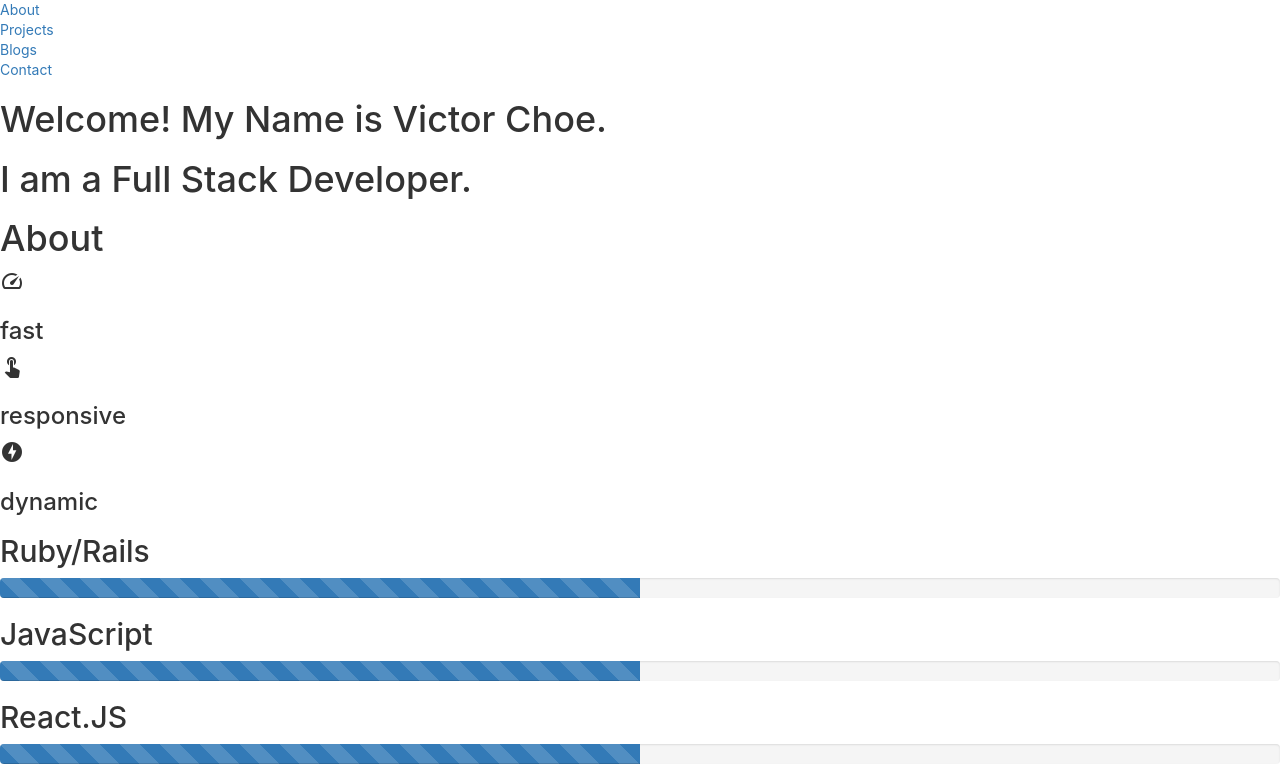
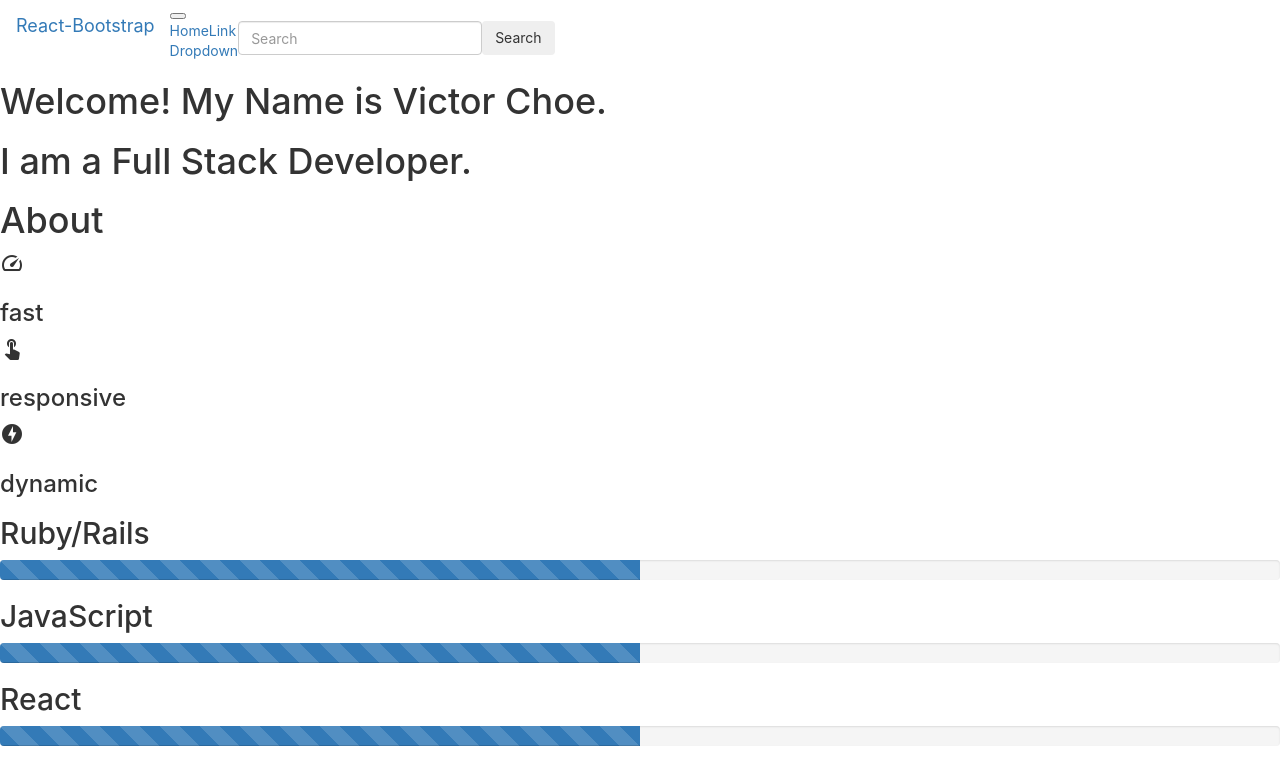
Before and after one commit to vchoe89/discard, a React (Create React App) app: page / in a window 1280 px wide. Shown: the top 769 px of the page. Built offline with nearby package versions, Linux system fonts and the light colour scheme.

Commit message:
navbar updated

```diff
--- a/src/App.js
+++ b/src/App.js
@@ -6,12 +6,12 @@ import './App.css';
 import { Nav } from 'react-bootstrap';
 import Welcome from './components/Welcome.js'
 import About from './components/About.js'
-import Navbar from './components/Navbar.js'
+import Navibar from './components/Navibar.js'
 
 function App() {
   return (
     <React.Fragment>
-      <Navbar fixed='top' />
+      <Navibar fixed='top' />
       <Welcome />
       <About />
     </React.Fragment>
--- a/src/components/About.js
+++ b/src/components/About.js
@@ -35,7 +35,7 @@ class About extends React.Component{
           <ProgressBar animated now={50} />
         </div>
         <div id='bar-section'>
-          <h2 id='bar-names'>React.JS</h2>
+          <h2 id='bar-names'>React</h2>
           <ProgressBar animated now={50} />
         </div>
         <div id='bar-section'>
--- a/src/components/Navbar.js
+++ /dev/null
@@ -1,27 +0,0 @@
-import React from 'react'
-import { Nav } from 'react-bootstrap';
-
-class Navbar extends React.Component{
-
-  render(){
-    return(
-      <Nav>
-        <Nav.Item>
-          <Nav.Link>About</Nav.Link>
-        </Nav.Item>
-        <Nav.Item>
-          <Nav.Link>Projects</Nav.Link>
-        </Nav.Item>
-        <Nav.Item>
-          <Nav.Link>Blogs</Nav.Link>
-        </Nav.Item>
-        <Nav.Item>
-          <Nav.Link>Contact</Nav.Link>
-        </Nav.Item>
-      </Nav>
-    )
-  }
-
-}
-
-export default Navbar;
--- /dev/null
+++ b/src/components/Navibar.js
@@ -0,0 +1,33 @@
+import React from 'react'
+import { Nav, Navbar, NavItem, NavDropdown, Form, FormControl, Button } from 'react-bootstrap';
+
+class Navibar extends React.Component{
+
+  render(){
+    return(
+      <Navbar bg="light" expand="lg">
+        <Navbar.Brand href="#home">React-Bootstrap</Navbar.Brand>
+        <Navbar.Toggle aria-controls="basic-navbar-nav" />
+        <Navbar.Collapse id="basic-navbar-nav">
+          <Nav className="mr-auto">
+            <Nav.Link href="#home">Home</Nav.Link>
+            <Nav.Link href="#link">Link</Nav.Link>
+            <NavDropdown title="Dropdown" id="basic-nav-dropdown">
+              <NavDropdown.Item href="#action/3.1">Action</NavDropdown.Item>
+              <NavDropdown.Item href="#action/3.2">Another action</NavDropdown.Item>
+              <NavDropdown.Item href="#action/3.3">Something</NavDropdown.Item>
+              <NavDropdown.Divider />
+              <NavDropdown.Item href="#action/3.4">Separated link</NavDropdown.Item>
+            </NavDropdown>
+          </Nav>
+          <Form inline>
+            <FormControl type="text" placeholder="Search" className="mr-sm-2" />
+            <Button variant="outline-success">Search</Button>
+          </Form>
+        </Navbar.Collapse>
+      </Navbar>
+    )
+  }
+}
+
+export default Navibar;
```
